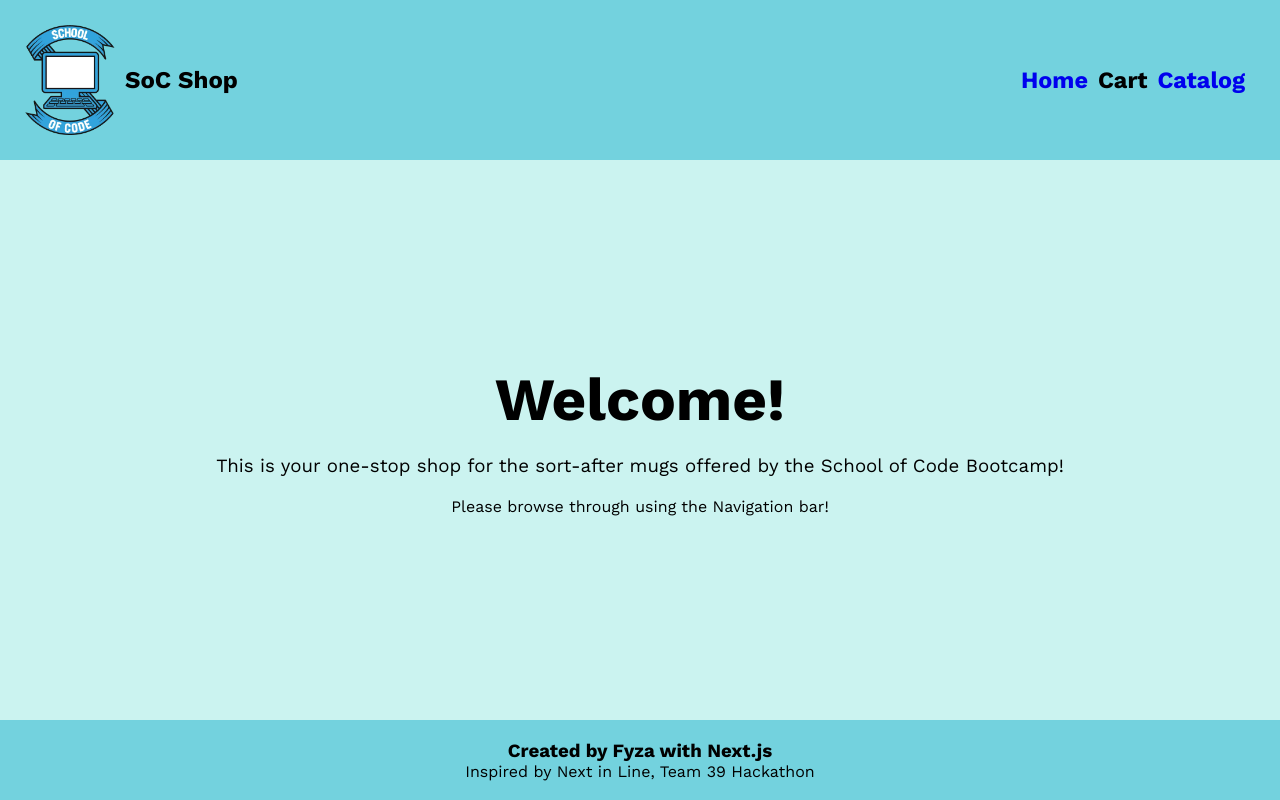
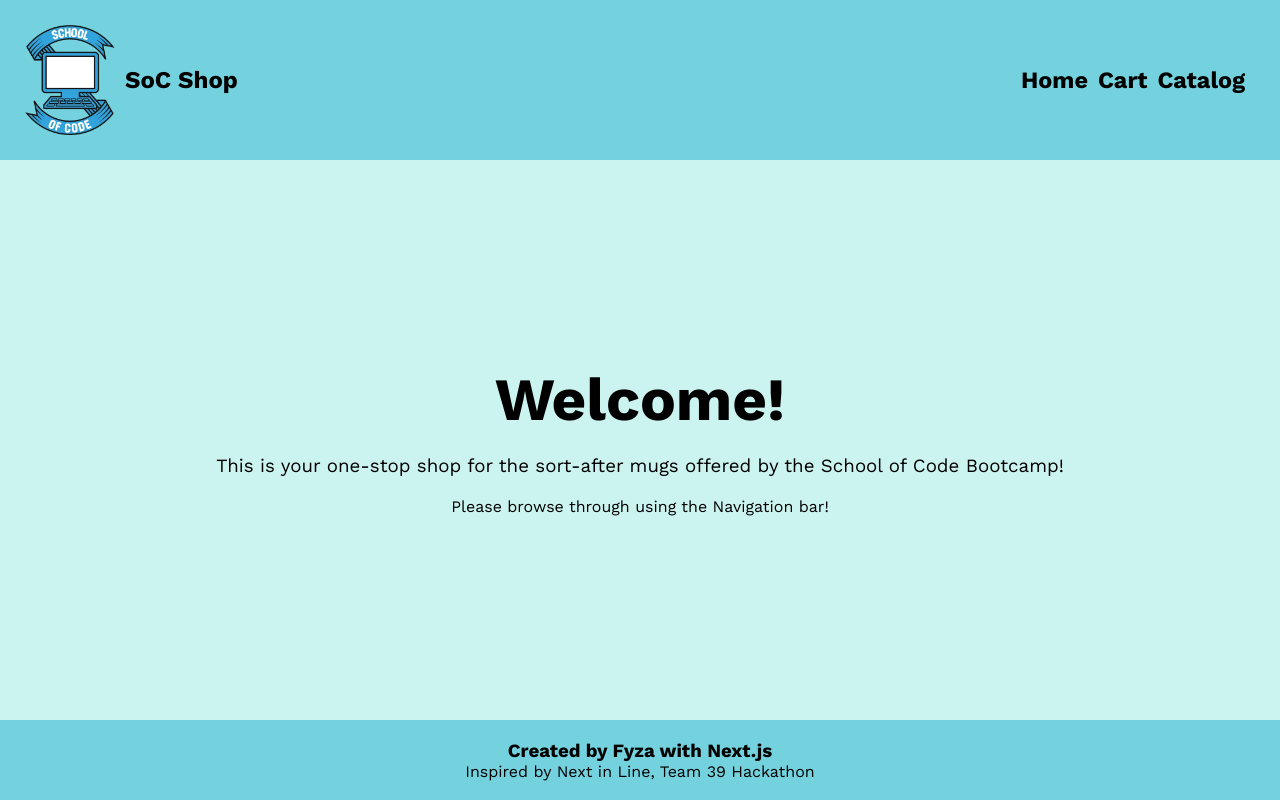
Before and after one commit to chisfy/SoC-Shop, a Next.js app in the folder my-shopping-app/: page / in a window 1280 px wide. Built offline with nearby package versions, Linux system fonts and the light colour scheme.

Commit message:
links blue on ininitial visit

```diff
--- a/my-shopping-app/app/globals.css
+++ b/my-shopping-app/app/globals.css
@@ -34,6 +34,8 @@
 
 a:link {
     text-decoration: none;
+    color: black;
+
 }
 
 a:hover {
```
